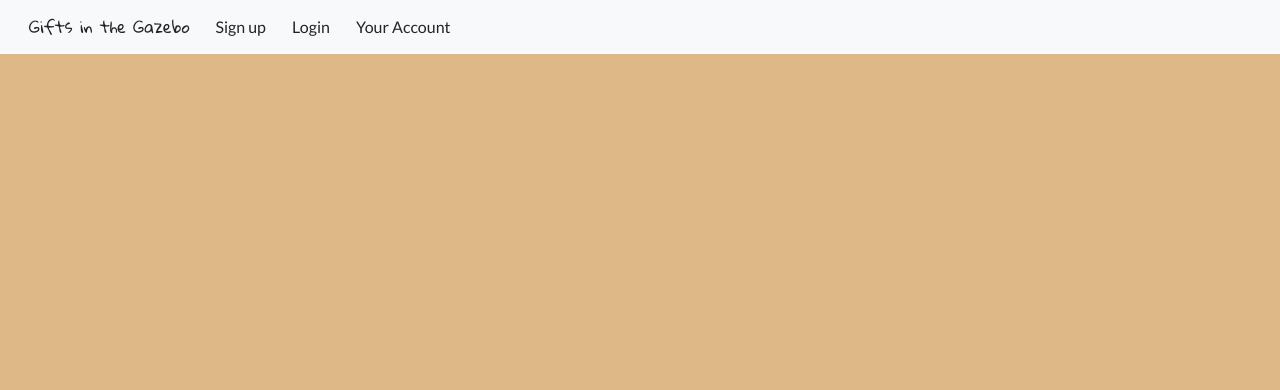
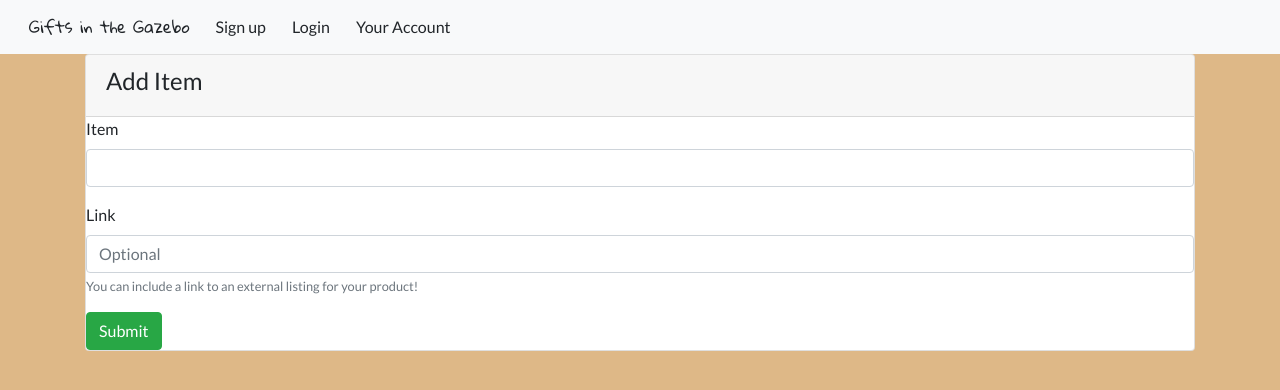
Before and after one commit to samityo/Giftstar, a React (Create React App) app in the folder client/: page /AddItem in a window 1280 px wide. Shown: the top 390 px of the page. Built offline with nearby package versions, Linux system fonts and the light colour scheme.

Commit message:
All routes are GO...I hope

```diff
--- a/client/src/App.js
+++ b/client/src/App.js
@@ -9,6 +9,7 @@ import CreateList from "./pages/CreateList"
 import RegistrySearch from "./pages/RegistrySearch"
 import Account from "./components/Account"
 import AddItem from './components/AddItem';
+import RegistryList from './components/RegistryList';
 
 function App() {
   return (
@@ -22,7 +23,8 @@ function App() {
           <Route exact path="/CreateList" component={CreateList} />
           <Route exact path="/RegistrySearch" component={RegistrySearch} />
           <Route exact path ="/Account" component={Account} />
-          <Route exact path="AddItem" component={AddItem} />
+          <Route exact path="/AddItem" component={AddItem} />
+          <Route exact path="/RegistryList" component={RegistryList} />
         </Switch>
       </React.Fragment>
      </Router>
--- a/client/src/components/Account.js
+++ b/client/src/components/Account.js
@@ -1,8 +1,9 @@
 import React from "react"
-import { getMyData } from "../utils/API";
+import { getMyData, showMyRegistries } from "../utils/API";
+import { NavLink } from 'react-router-dom';
 
 const users = ""
-const registries= []
+
 
 
 // WHAT IS BEING DONE WITH THIS PAGE:
@@ -18,10 +19,14 @@ class Account extends React.Component {
     getMyData(users)
       .then(({data: userData}) =>{
         console.log(userData);
+        showMyRegistries()
+        .then(({data: registryData}) =>{
+          console.log (registryData);
         this.setState({
           user: userData,
-          registries: registries
+          registries: registryData
         })
+      })
       })
 
   }
@@ -39,12 +44,13 @@ class Account extends React.Component {
                     <ul>
                       {this.state.registries.map(regData=>{
                         return(
-                          <li>{this.state.registries ? this.state.registries.registry : ""}
-                          <button className="btn btn-info ml-3">Update</button>
+                          <li key={regData.id}>{regData.registry}
+                          <NavLink to="/RegistryList" className="btn btn-info ml-3">View/Update</NavLink>
                           </li>
                         )
                       })}
                     </ul>
+                    <NavLink to="/CreateList" className="btn btn-primary mx-2">Create New Registry</NavLink>
                   </div>
                 </div>
               </div>
--- a/client/src/components/AddItem.js
+++ b/client/src/components/AddItem.js
@@ -1,10 +1,15 @@
 import React from "react";
+  import { ToastContainer, toast } from 'react-toastify';
+  import 'react-toastify/dist/ReactToastify.css';
+  import { addItem } from "../utils/API"
 
 class AddItem extends React.Component {
   state = {
     item: "",
     link: "",
   }
+  notify = () => {toast("Item added!");}
+
   handleInputChange = event => {
     // Getting the value and name of the input which triggered the change
     const { name, value } = event.target;
@@ -21,10 +26,11 @@ class AddItem extends React.Component {
       product: this.state.item,
       productLink: this.state.link
     })
-    .then(
-      alert("Item Added successfully!")
-    )
-    .catck(err =>{
+    .then(({data: productData})=>{
+      console.log(productData)
+
+    })
+    .catch(err =>{
       console.log(err);
       alert("An error has happened.")
     })
@@ -33,21 +39,22 @@ class AddItem extends React.Component {
   render() {
     return (
       <div className="container">
+      <ToastContainer />
         <div className="card">
           <div className="card-header"><h4>Add Item</h4>
           </div>
           <div className="card-content">
             <form>
-              <div class="form-group">
-                <label for="exampleInputEmail1">Item</label>
-                <input value={this.state.item} name="item" onChange={this.handleInputChange} type="input" class="form-control" id="itemInput" aria-describedby="itemInput" />
+              <div className="form-group">
+                <label htmlFor="exampleInputEmail1">Item</label>
+                <input value={this.state.item} name="item" onChange={this.handleInputChange} type="input" className="form-control" id="itemInput" aria-describedby="itemInput" />
               </div>
-              <div class="form-group">
-                <label for="exampleInputPassword1">Link</label>
-                <input value={this.state.link} name="link" onChange={this.handleInputChange} type="input" class="form-control" id="linkInput" placeholder="Optional" />
-                <small id="linkHelp" class="form-text text-muted">You can include a link to an external listing for your product!  </small>
+              <div className="form-group">
+                <label htmlFor="exampleInputPassword1">Link</label>
+                <input value={this.state.link} name="link" onChange={this.handleInputChange} type="input" className="form-control" id="linkInput" placeholder="Optional" />
+                <small id="linkHelp" className="form-text text-muted">You can include a link to an external listing for your product!  </small>
               </div>
-              <button type="submit" class="btn btn-primary" onClick={this.handleAddItem}>Submit</button>
+              <button type="submit" className="btn btn-success" onClick={this.handleAddItem}>Submit</button>
             </form>
           </div>
         </div>
--- a/client/src/components/Login.js
+++ b/client/src/components/Login.js
@@ -52,6 +52,7 @@ loginUser({
   render (){
   return (
     <div>
+         <ToastContainer />
       <h1 className="text-center">Log In to Your Account</h1>
       <div className="container">
         <div className="card">
@@ -71,7 +72,7 @@ loginUser({
               <button type="submit" className="btn btn-primary" onClick={this.handleLogin}>Log in</button>
             </form> <br />
             I forgot something!
-            <ToastContainer />
+
         </div>
         </div>
       </div>
--- a/client/src/components/ListItem.js
+++ b/client/src/components/ProdListItem.js
@@ -3,7 +3,7 @@ import React from "react";
 function ProdListItem(props){
   return(
     <li>{props.name}
-    <button className="btn btn-success ml-3">Claim this item</button>
+    <button className="btn btn-success ml-3">Claim this item!</button>
     </li>
   )
 }
--- a/client/src/components/RegistryList.js
+++ b/client/src/components/RegistryList.js
@@ -1,10 +1,12 @@
 import React from "react";
-import ProdListItem from "ProdListItem";
+import ProdListItem from "./ProdListItem";
+import { NavLink } from 'react-router-dom';
+
 // import the products in the registry from the database somehow
 
 class RegistryList extends React.Component {
 state = {
-  product: product
+  product: ""
 }
 
 componentDidMount(){
@@ -19,12 +21,13 @@ render(){
         </div>
         <div className="card-content">
           <ul className="list-unstyled">
-          {this.state.products.map(products => {
+          {/* {this.state.products.map(products => {
             return(
               <ProdListItem key={products.id} name={products.name}/>
             )
-          })}
+          })} */}
           </ul>
+          <NavLink to="/AddItem" className="btn btn-primary mx-2">Add Items to my list</NavLink>
         </div>
       </div>
     </div>
--- a/client/src/pages/CreateList.js
+++ b/client/src/pages/CreateList.js
@@ -34,9 +34,9 @@ const handleSubmit = event =>{
     <input type="email" className="form-control form-control-lg" id="registryName" value={registry} onChange={e => setRegistry(e.target.value)}/>
   </div>
   <div className="form-group">
-    <label htmlFor="exampleFormControlSelect1">My list/Registry is for a:</label>
+    <label htmlFor="exampleFormControlSelect1">My Registry is for a:</label>
     <select value={type} onChange={e => setType(e.target.value)} className="form-control" id="exampleFormControlSelect1">
-      <option>Wish List</option>
+      <option>Please Select One:</option>
       <option>Wedding</option>
       <option>Baby Shower</option>
       <option>Other</option>
--- a/client/src/utils/API.js
+++ b/client/src/utils/API.js
@@ -16,6 +16,10 @@ export const getMyData = userData =>{
   return axios.get("/api/users", userData)
 }
 
+export const showMyRegistries = registryData =>{
+  return axios.get("/api/registries", registryData)
+}
+
 export const addItem = productData =>{
 return axios.post("/api/products", productData)
 }
```
